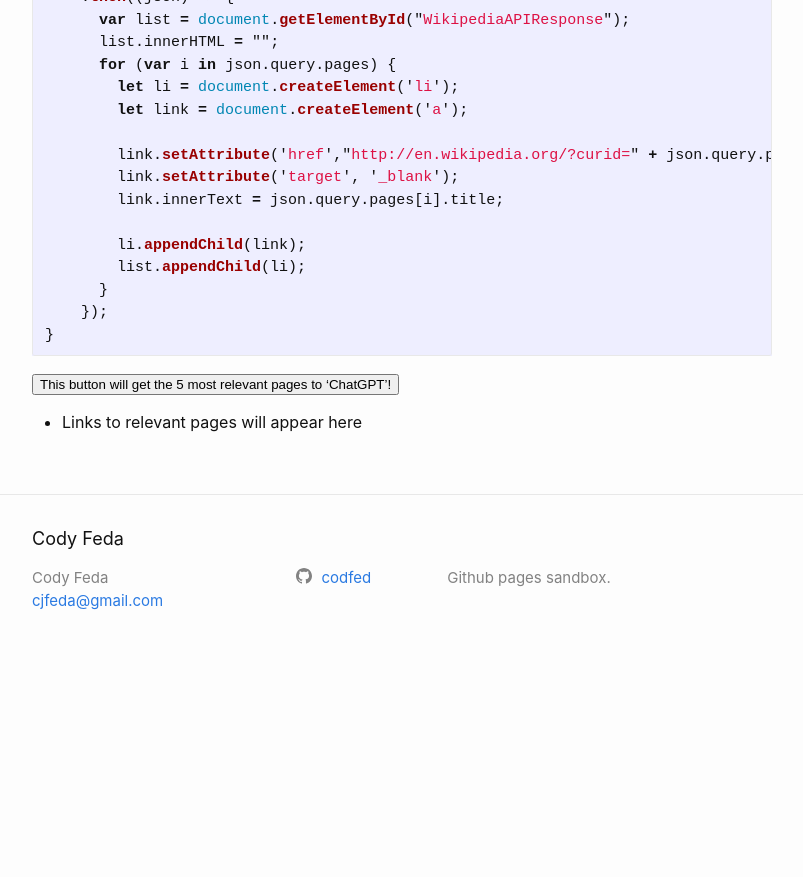
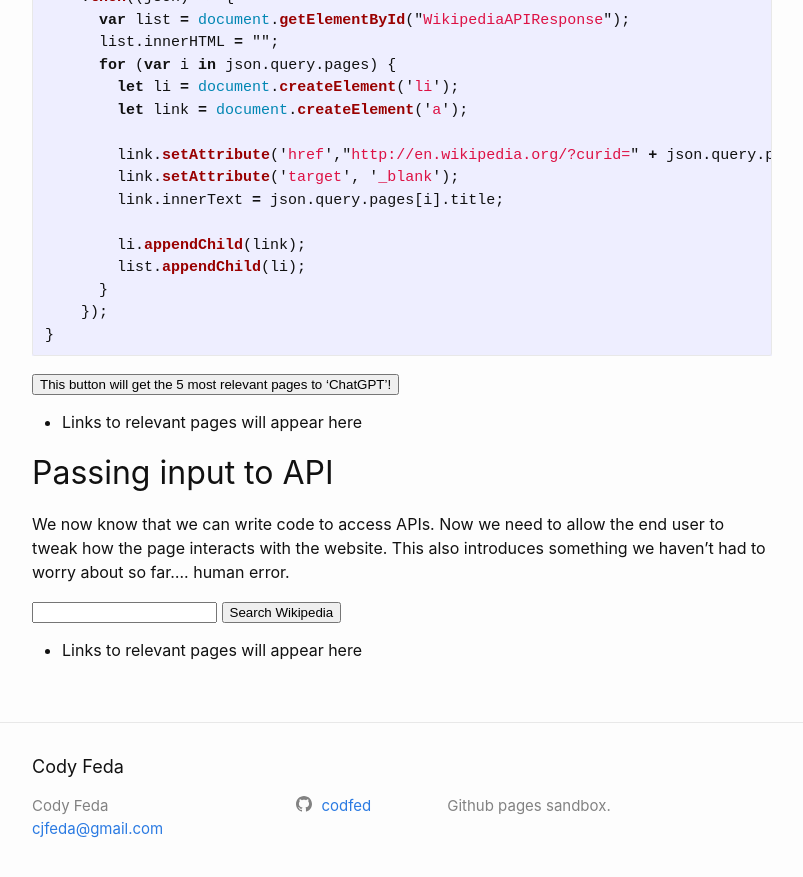
Before and after one commit to codfed/github-pages-with-docker, a Jekyll site: the page built from _posts/2023-10-30-progressive-api-calls.markdown, in a window 1280 px wide and 900 px high, scrolled down 3667 px. Shown: the top 877 px of the window, without its empty margins (238-1041 px from the left). Built offline with Jekyll 4.4.1, drawn with Linux system fonts in a browser that asks for light colours; before the commit the page ends 4339 px from its top, so only the background shows below that.

Commit message:
Going deeper into wikipedia API

````diff
--- a/_posts/2023-10-30-progressive-api-calls.markdown
+++ b/_posts/2023-10-30-progressive-api-calls.markdown
@@ -229,6 +229,43 @@ function callWikipediaAPI(){
   }
 </script>
 
+## Passing input to API
+
+We now know that we can write code to access APIs. Now we need to allow the end user to tweak how the page interacts with the website. This also introduces something we haven't had to worry about so far.... human error.
+
+<input type="text" id="DynamicWikipediaInput" >
+<button type="button" onclick="callDynamicWikipediaAPI()">
+  Search Wikipedia
+</button>
+
+<ul id="DynamicWikipediaAPIResponse">
+  <li>Links to relevant pages will appear here</li>
+</ul>
+
+<script>
+  function callDynamicWikipediaAPI(){
+    var query = document.getElementById("DynamicWikipediaInput").value;
+    var url = "https://en.wikipedia.org/w/api.php?action=query&origin=*&format=json&generator=search&gsrnamespace=0&gsrlimit=5&gsrsearch='" + query + "'";
+
+    fetch(url)
+      .then((response) => response.json())
+      .then((json) => {
+        var list = document.getElementById("DynamicWikipediaAPIResponse");
+        list.innerHTML = "";
+        for (var i in json.query.pages) {
+          let li = document.createElement('li');
+          let link = document.createElement('a');
+
+          link.setAttribute('href',"http://en.wikipedia.org/?curid=" + json.query.pages[i].pageid);
+          link.setAttribute('target', '_blank');
+          link.innerText = json.query.pages[i].title;
+
+          li.appendChild(link);
+          list.appendChild(li);
+        }
+      });
+  }
+</script>
 
 <!-- ```html
 
````
Also changed, not shown: _posts/2023-11-01-wikipedia-api-exploration.markdown (added, +74 -0 lines), assets/images/cors-error.png (added).
